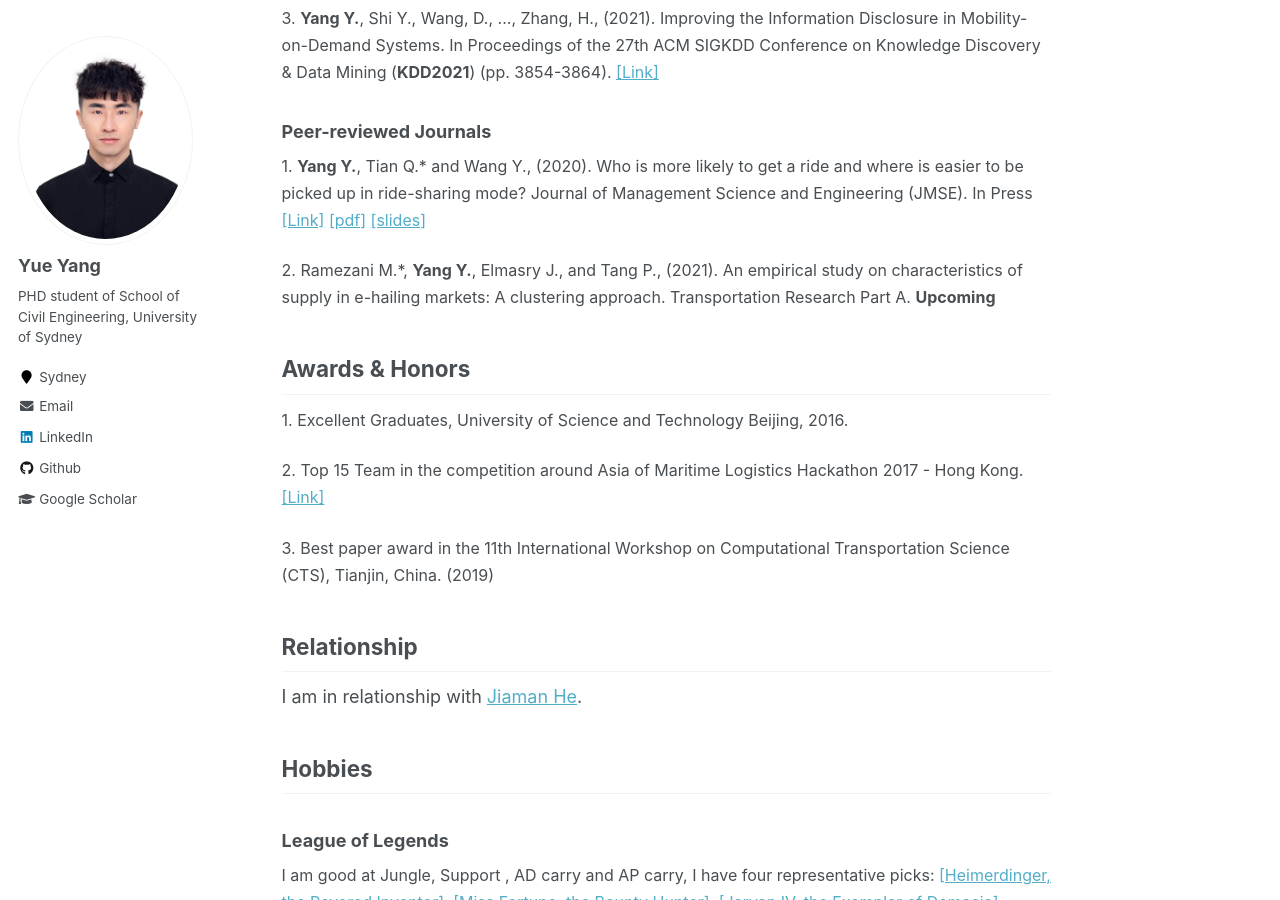
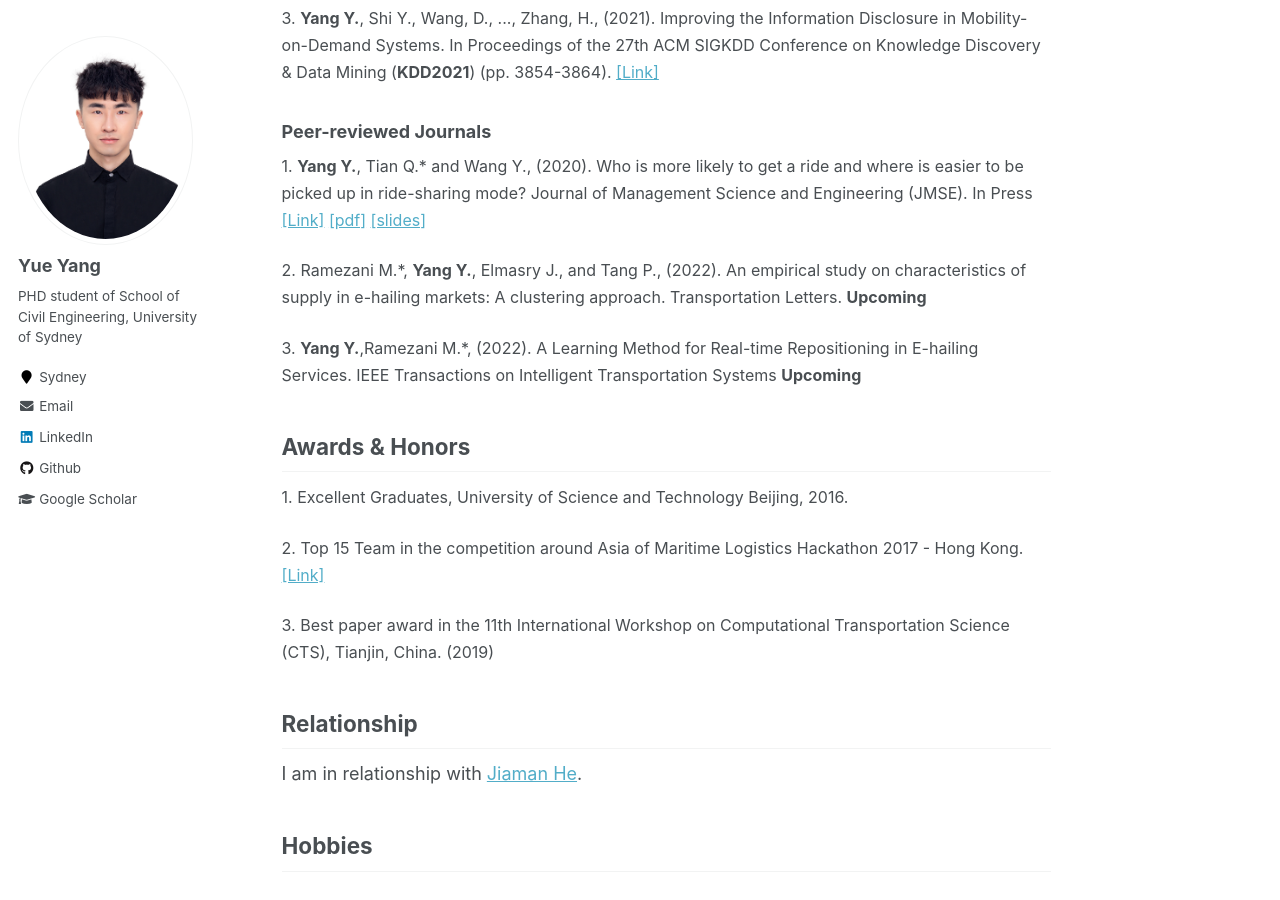
Before and after one commit to marco-yue/biography, a Jekyll site: the page built from _pages/about.md, in a window 1280 px wide and 900 px high, scrolled down 1685 px. Built offline with Jekyll 4.4.1, drawn with Linux system fonts in a browser that asks for light colours.

Commit message:
Update about.md

```diff
--- a/_pages/about.md
+++ b/_pages/about.md
@@ -83,9 +83,12 @@ redirect_from:
   </font></p>
 
 <p><font size=3>
-2. Ramezani M.*, <b>Yang Y.</b>, Elmasry J., and Tang P., (2021). An empirical study on characteristics of supply in e-hailing markets: A clustering
-approach. Transportation Research Part A.  <b>Upcoming</b>
+2. Ramezani M.*, <b>Yang Y.</b>, Elmasry J., and Tang P., (2022). An empirical study on characteristics of supply in e-hailing markets: A clustering
+approach. Transportation Letters.  <b>Upcoming</b>
   </font></p>
+
+<p><font size=3>
+3. <b>Yang Y.</b>,Ramezani M.*, (2022). A Learning Method for Real-time Repositioning in E-hailing Services. IEEE Transactions on Intelligent Transportation Systems <b>Upcoming</b> </font></p>
 
 
 
```
